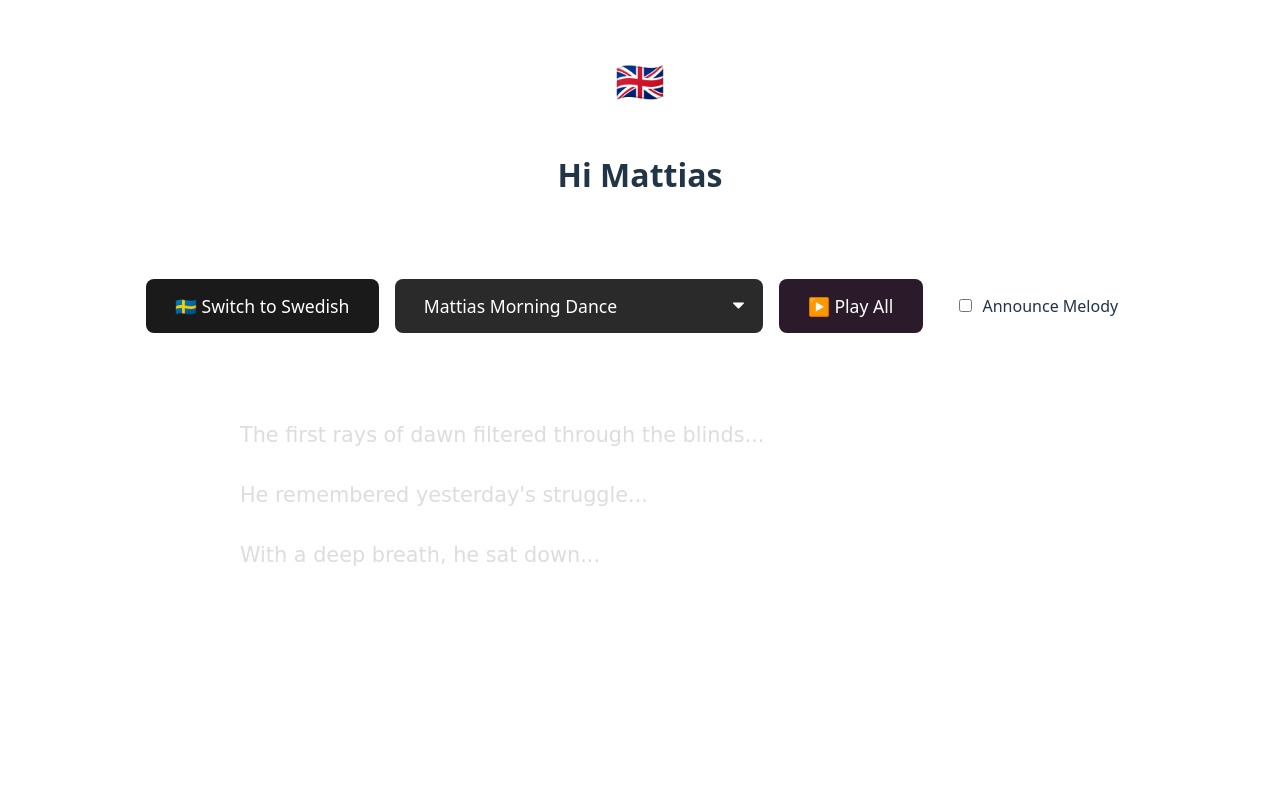
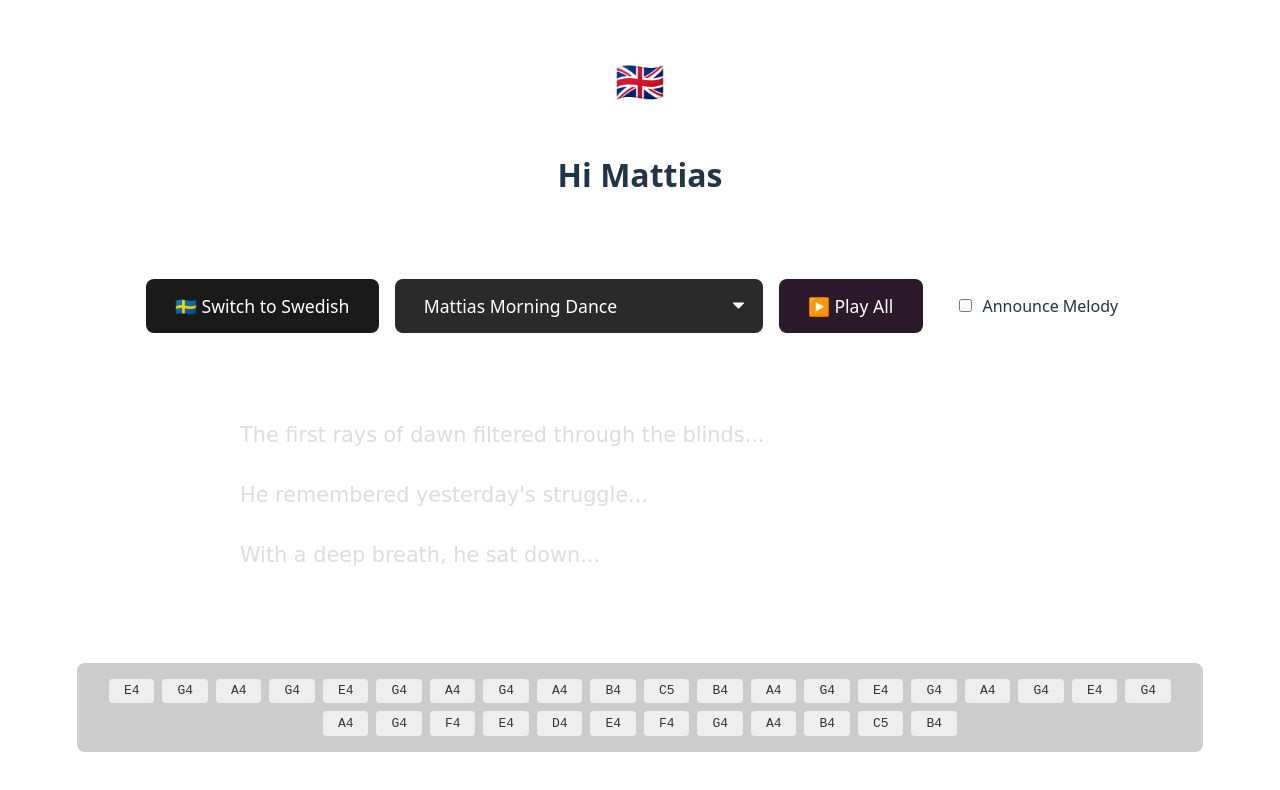
Before and after one commit to nikteg/mattias-music, a React (Vite) app: page / in a window 1280 px wide. Shown: the top 790 px of the page. Built offline with nearby package versions, Linux system fonts and the light colour scheme.

Commit message:
feat: Add simplified musical notation display

```diff
--- a/src/App.css
+++ b/src/App.css
@@ -181,3 +181,30 @@ h1 {
 .placeholder-text-container p {
   margin-bottom: 1.2em; /* Slightly more space between paragraphs */
 }
+
+.notation-container {
+  margin-top: 2rem; /* Space above notation */
+  padding: 1rem;
+  background-color: rgba(0, 0, 0, 0.2); /* Dark background */
+  border-radius: 8px;
+  max-width: 90%;
+  width: fit-content; /* Fit content width */
+  margin-left: auto;
+  margin-right: auto;
+  display: flex;
+  flex-wrap: wrap; /* Allow notes to wrap */
+  gap: 0.5em; /* Spacing between notes */
+  justify-content: center;
+}
+
+.notation-note {
+  display: inline-block;
+  padding: 0.2em 0.5em;
+  background-color: #eee; /* Light background for notes */
+  color: #333; /* Dark text */
+  border-radius: 4px;
+  font-family: monospace; /* Monospace font for alignment */
+  font-size: 1em;
+  min-width: 2.5em; /* Ensure minimum width */
+  text-align: center;
+}
--- a/src/App.tsx
+++ b/src/App.tsx
@@ -182,6 +182,13 @@ const MELODIES = {
     NOTES.B4, NOTES.A4, NOTES.G4, NOTES.F4, NOTES.E4, NOTES.D4, NOTES.C4, NOTES.C4  // Final cadence
   ]
 } as const
+
+// Reverse map: Frequency -> Note Name
+const frequencyToNoteName: { [key: number]: string } = {};
+Object.entries(NOTES).forEach(([name, freq]) => {
+  // Handle potential floating point inaccuracies slightly
+  frequencyToNoteName[Math.round(freq * 100) / 100] = name;
+});
 
 type MelodyName = keyof typeof MELODIES
 const melodyNames = Object.keys(MELODIES) as MelodyName[]
@@ -602,6 +609,10 @@ function App() {
   const currentMelodyTextSet = melodySpecificTexts[selectedMelody] || melodySpecificTexts[melodyNames[0]]; // Fallback
   const currentParagraphs = isSwedish ? currentMelodyTextSet.sv : currentMelodyTextSet.en;
 
+  // Get note names for the selected melody
+  const currentMelodyNotes = (MELODIES[selectedMelody] || []).map(
+    freq => frequencyToNoteName[Math.round(freq * 100) / 100] || '?');
+
   return (
     <div className="container" style={backgroundStyle}>
       <h1>
@@ -660,6 +671,13 @@ function App() {
         ))}
       </div>
 
+      {/* Simplified Music Notation Container */}
+      <div className="notation-container">
+        {currentMelodyNotes.map((noteName, index) => (
+          <span key={index} className="notation-note">{noteName}</span>
+        ))}
+      </div>
+
       {/* Toast Container - Renders all active toasts */}
       <div className="toast-container">
         {toasts.map((toast) => (
```
